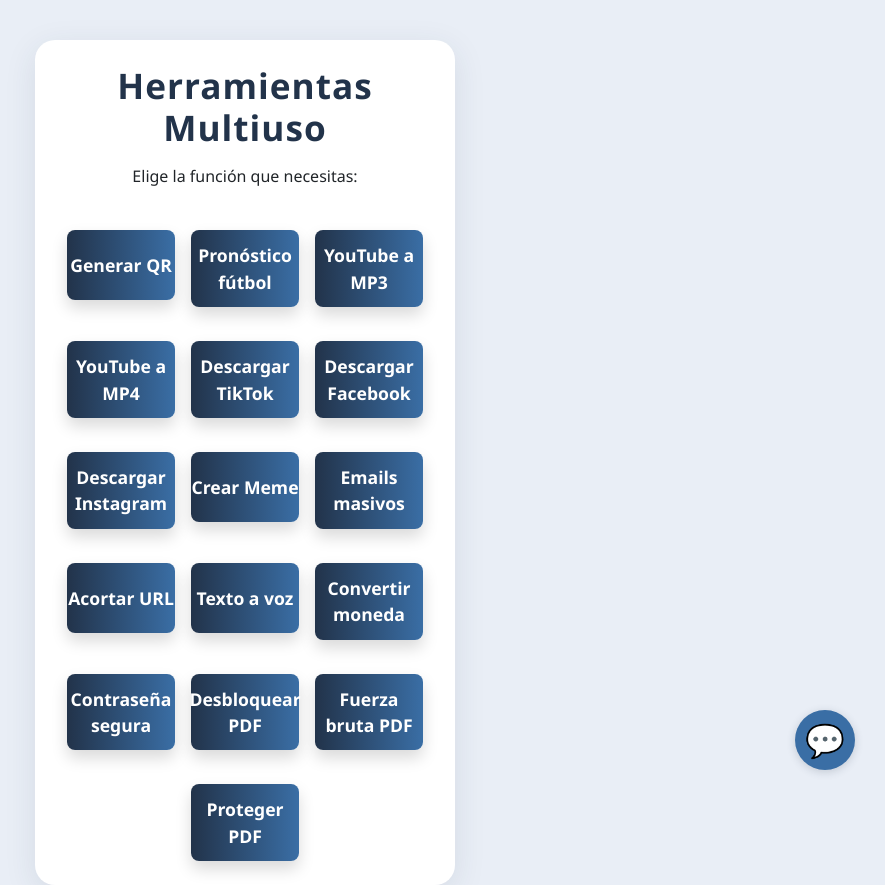
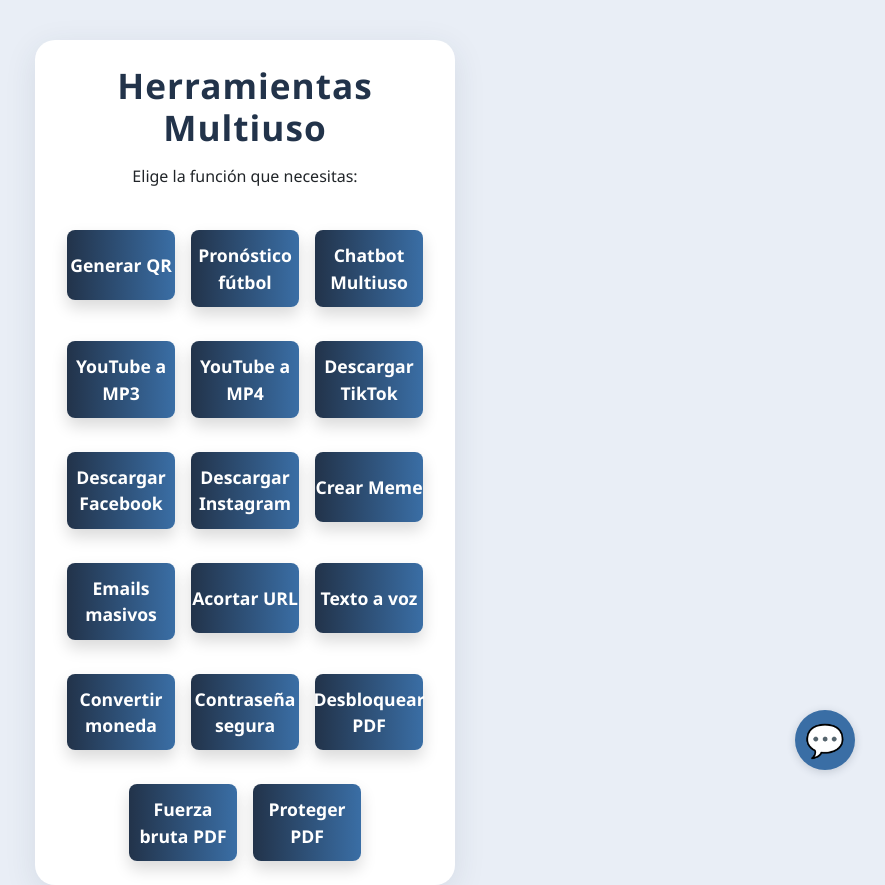
Before and after one commit to DeivinsonMina/multiuso, a Flask app: page / in a window 1280 px wide. Shown: the whole page, without its empty margins (395-1280 px from the left). Run offline with Flask 3, Linux system fonts and the light colour scheme.

Commit message:
Update index.html

```diff
--- a/templates/index.html
+++ b/templates/index.html
@@ -102,6 +102,9 @@ document.getElementById('chatbot-close').onclick = function() {
     <a href="{{ url_for('pronostico') }}" class="btn btn-outline-primary w-100 tool-btn shadow rounded-3">Pronóstico fútbol</a>
 </div>
             <div class="col">
+                <a href="{{ url_for('chatbot') }}" class="btn btn-outline-primary w-100 tool-btn shadow rounded-3">Chatbot Multiuso</a>
+        </div>
+            <div class="col">
                 <a href="{{ url_for('youtube_mp3') }}" class="btn btn-success w-100 tool-btn shadow rounded-3">YouTube a MP3</a>
             </div>
             <div class="col">
```
